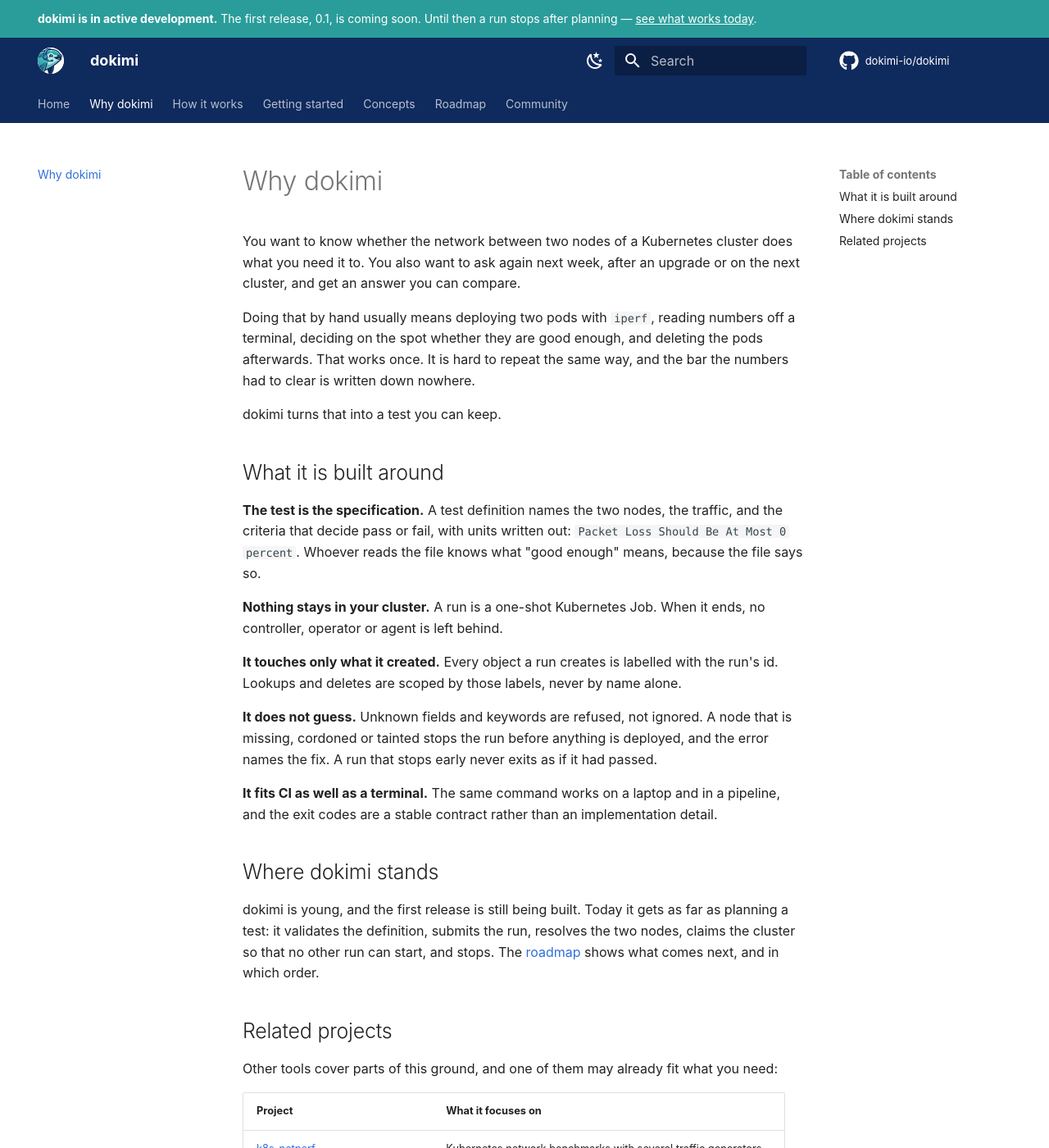
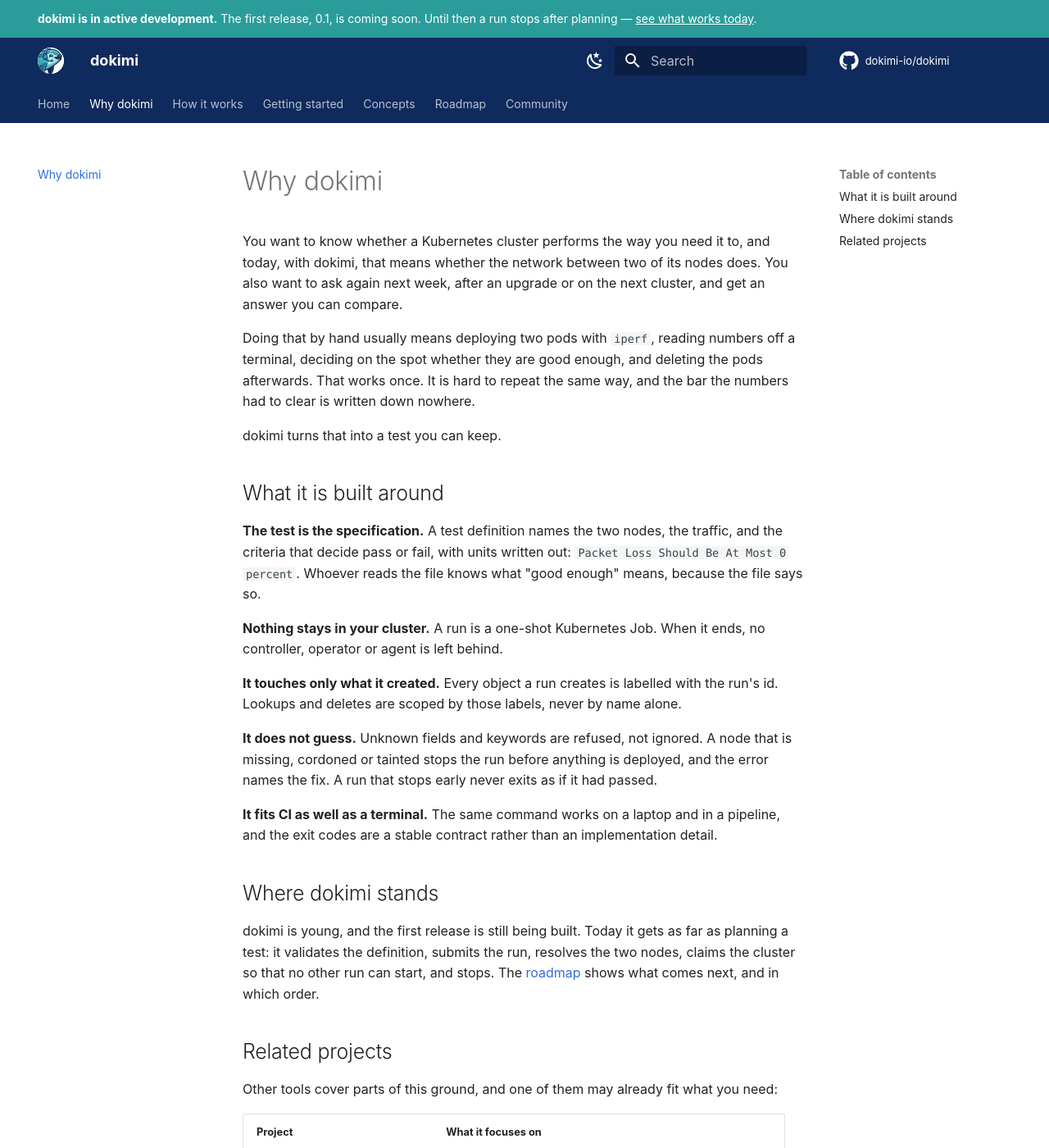
Before and after one commit to dokimi-io/dokimi-website, an MkDocs documentation site: the page built from docs/why.md, in a window 1280 px wide and 1400 px high. Shown: the whole window at 82% size. Built offline with MkDocs 1.6.1 and Material for MkDocs 9.7.7, drawn with Linux system fonts in a browser that asks for light colours; comment, search, counter and statistics services are not loaded; some of the changed text lies outside the part shown.

Commit message:
Position dokimi as performance testing, network performance first (#18)
The hero, the site description and Why dokimi said dokimi runs network
tests. It is performance testing for Kubernetes clusters against criteria
you can read, and what it measures today is network performance between
two nodes. Storage, scalability and application load are not what it
measures. The Run Network Test keyword is unchanged; it runs a network
test.

Co-authored-by: Claude Opus 5.5 <noreply@anthropic.com>

```diff
--- a/docs/why.md
+++ b/docs/why.md
@@ -1,8 +1,8 @@
 # Why dokimi
 
-You want to know whether the network between two nodes of a Kubernetes cluster does what you
-need it to. You also want to ask again next week, after an upgrade or on the next cluster, and
-get an answer you can compare.
+You want to know whether a Kubernetes cluster performs the way you need it to, and today, with
+dokimi, that means whether the network between two of its nodes does. You also want to ask again
+next week, after an upgrade or on the next cluster, and get an answer you can compare.
 
 Doing that by hand usually means deploying two pods with `iperf`, reading numbers off a terminal,
 deciding on the spot whether they are good enough, and deleting the pods afterwards. That works
@@ -49,5 +49,6 @@ Other tools cover parts of this ground, and one of them may already fit what you
 | [ClusterLoader2](https://github.com/kubernetes/perf-tests/tree/master/clusterloader2) and [kube-burner](https://github.com/kube-burner/kube-burner) | Load and scalability testing of Kubernetes clusters |
 | [K-Bench](https://github.com/vmware-tanzu/k-bench) | Control-plane and data-plane benchmarks |
 
-dokimi's focus is narrower: a node-to-node network test, whose pass criteria are part of the
-test itself, run as one short-lived Job.
+dokimi's focus is narrower: performance tests whose pass criteria are part of the test itself,
+each run as one short-lived Job. Today that means network performance between two nodes. Storage,
+control-plane and scalability load, and application load testing are not what dokimi measures.
--- a/mkdocs.yml
+++ b/mkdocs.yml
@@ -1,8 +1,8 @@
 site_name: dokimi
 site_url: https://dokimi.io/
 site_description: >-
-  dokimi is a test orchestration framework for Kubernetes clusters. It runs network tests
-  between two chosen nodes, from a test definition you can read.
+  dokimi tests the performance of Kubernetes clusters against criteria you can read. Today it
+  measures network performance between two chosen nodes.
 site_author: The dokimi authors
 copyright: Copyright &copy; 2026 The dokimi authors · dokimi is released under the MIT License
 repo_url: https://github.com/dokimi-io/dokimi
--- a/overrides/home.html
+++ b/overrides/home.html
@@ -9,8 +9,8 @@
            width="2000" height="1091"
            alt="The dokimi vaquita between two Kubernetes nodes, with test traffic passing from one pod to the other">
       <p class="dk-hero__lead">
-        Network tests between two nodes of your Kubernetes cluster,
-        described in a test definition you can read.
+        Performance tests for your Kubernetes cluster, against criteria you can read.
+        Today, dokimi measures the network between two of its nodes.
       </p>
       <div class="dk-hero__actions">
         <a href="{{ 'getting-started/' | url }}" class="md-button md-button--primary">Get started</a>
```
